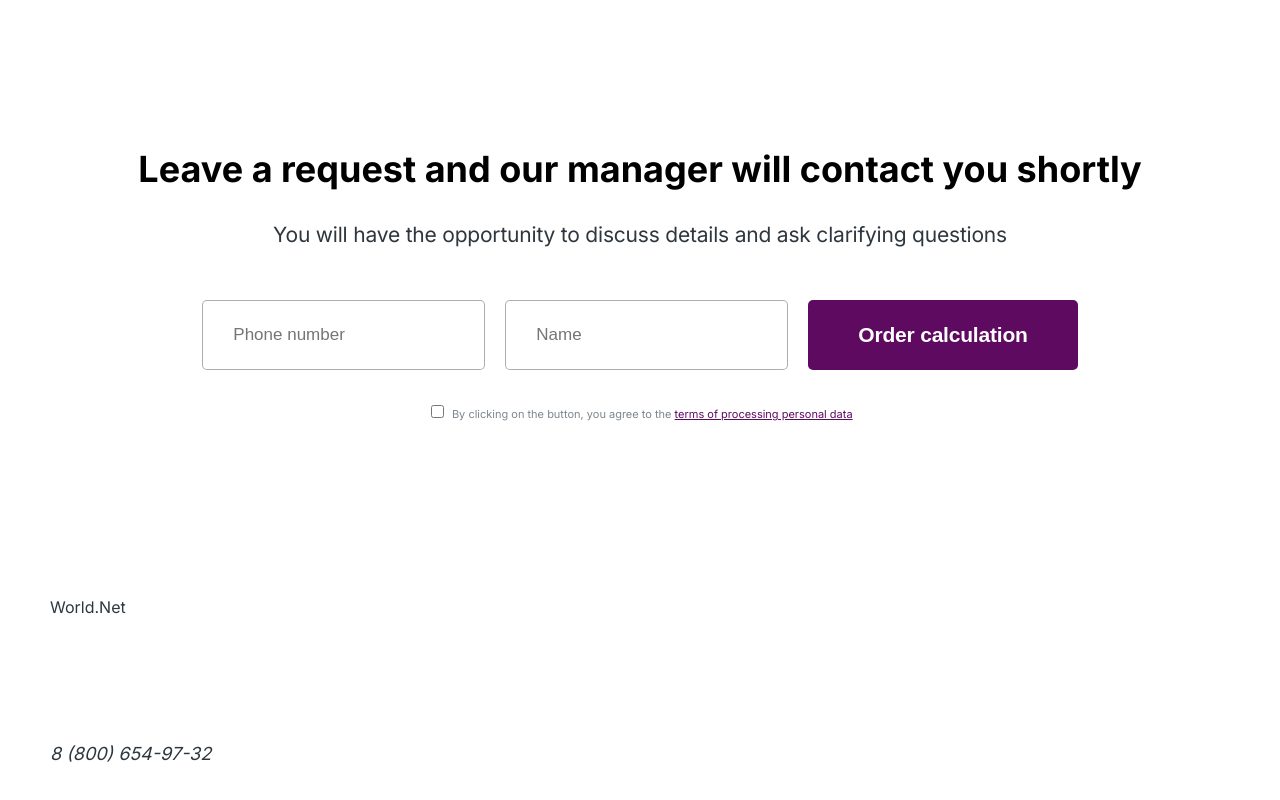
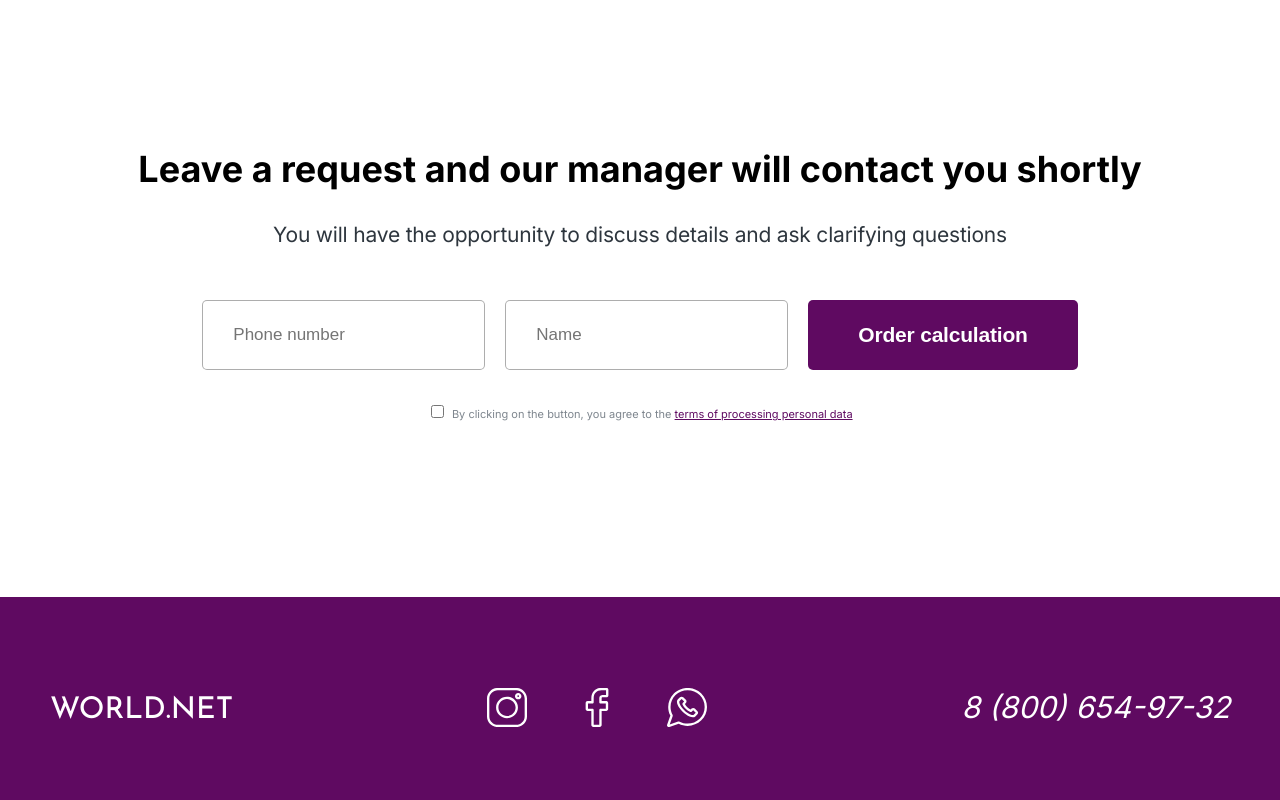
Before and after one commit to Ronddaa/test-repo, a plain HTML site: page index.html in a window 1280 px wide. Shown: the part 4197-4997 px from the top of the page. Before the commit the page ends 4964 px from the top, so only its background shows below. Drawn offline with Linux system fonts and the light colour scheme.

Commit message:
footerEND

```diff
--- a/css/style.css
+++ b/css/style.css
@@ -470,3 +470,40 @@ h2{
 }
 
 /* Contact END */
+
+/* footer START */
+
+footer{
+    background-color: #5F0A61;
+    padding:            88px 0;
+}
+
+.footer-flex{
+    display:            flex;
+    justify-content:    space-between;
+    align-items:        center;
+}
+
+.wrapper-social{
+    display:            flex;
+    justify-content:    space-between;
+    gap:                0 50px;
+}
+
+.logo-footer{
+    font-family:       'Reem Kufi';
+    font-size:          30px;
+    line-height:        1.5;
+    font-weight:        400;
+    text-transform:     uppercase;
+    color:            #FFF;
+}
+
+.address-link-footer{
+    font-size:          30px;
+    line-height:        1.5;
+    font-weight:        400;
+    color:            #FFF;
+}
+
+/* footer END */
--- a/index.html
+++ b/index.html
@@ -320,7 +320,7 @@
 
             <div class="footer-flex">
 
-                <a href="./index.html">World.Net</a>
+                <a class="logo-footer" href="./index.html">World.Net</a>
 
                 <div class="wrapper-social">
 
@@ -334,7 +334,7 @@
 
                 <address class="address">
 
-                    <a href="tel:+88006549732">8 (800) 654-97-32</a>
+                    <a class="address-link-footer" href="tel:+88006549732">8 (800) 654-97-32</a>
 
                 </address>
 
```
